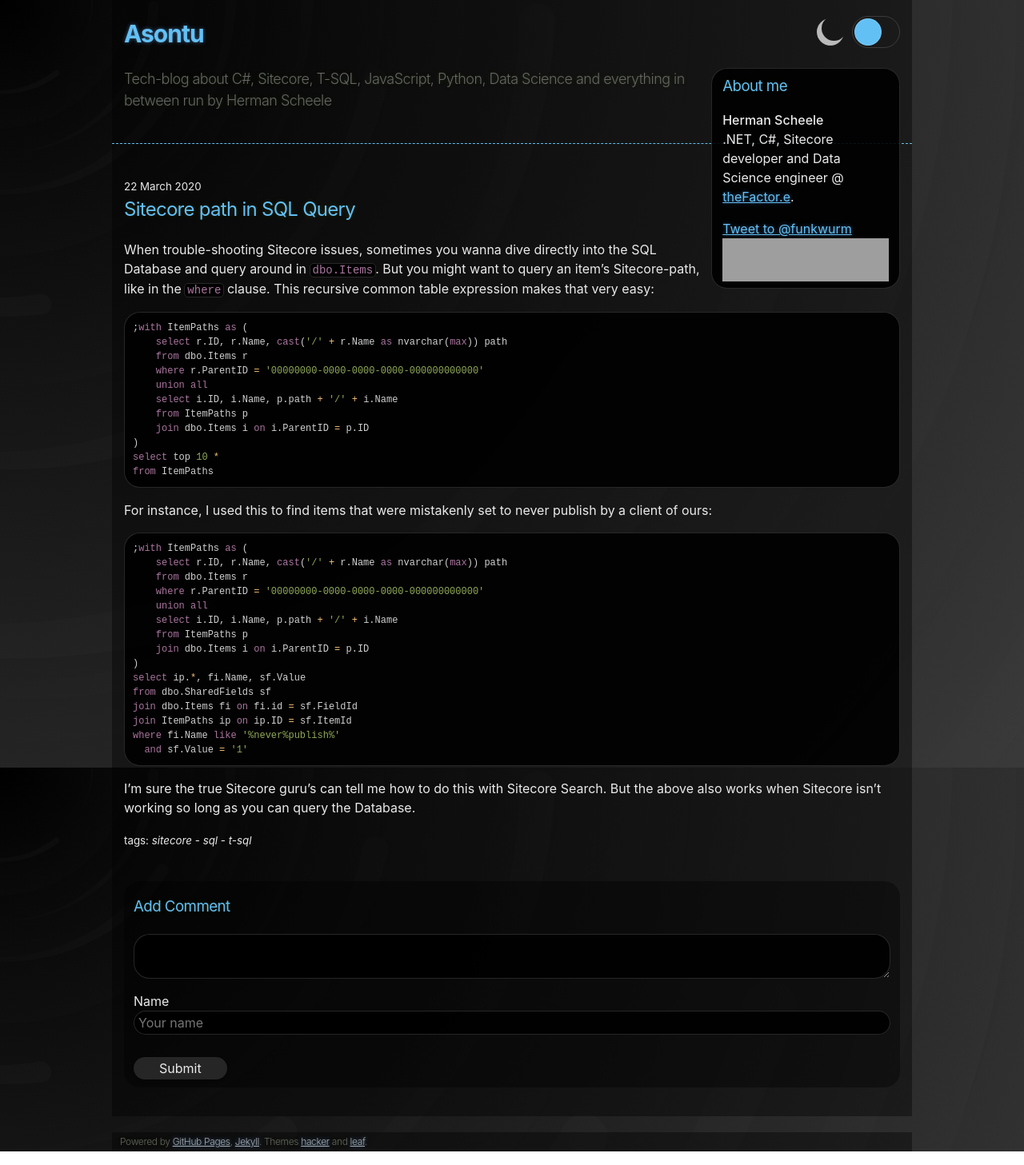
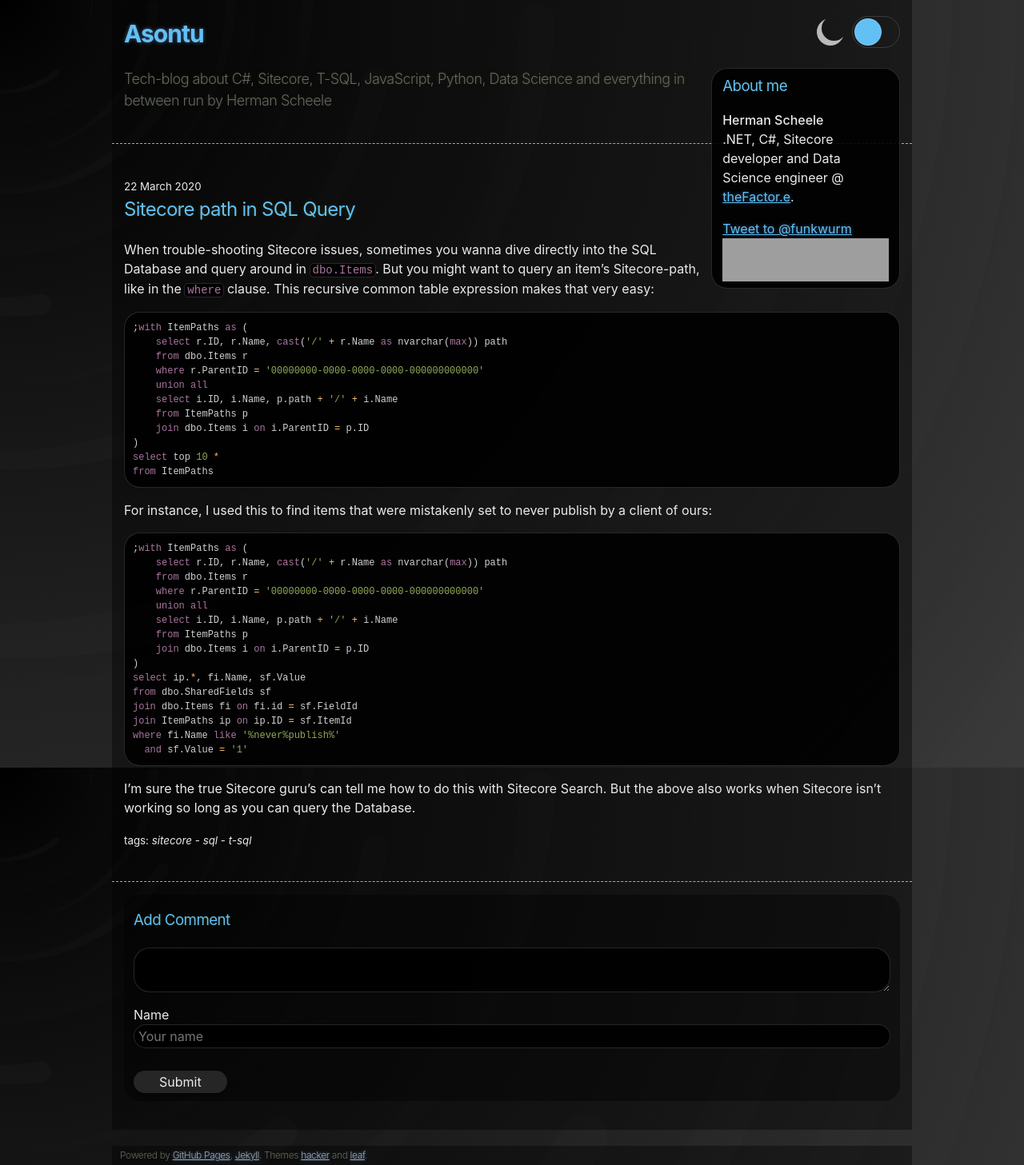
Before and after one commit to asontu/asontu.github.io, a Jekyll site: the page built from _posts/2020-03-22-sitecore-path-in-sql-query.md, in a window 1280 px wide. Shown: the whole page at 80% size. Built offline with Jekyll 4.4.1, drawn with Linux system fonts in a browser that asks for light colours; nearby versions of some CDN libraries; comment, search, counter and statistics services are not loaded; grey boxes are pictures that could not be loaded.

Commit message:
Show <hr> when there's no comments

```diff
--- a/_includes/comments.html
+++ b/_includes/comments.html
@@ -1,10 +1,12 @@
 <section class="comments">
+  {% comment %}
   <!--<p> Page slug is: {{ page.slug }} </p>
   {{ site.data.comments | inspect }} -->
+  {% endcomment %}
+  <hr>
 
   {% if site.data.comments[page.slug] %}
   <!-- Existing comments -->
-  <hr>
   <div class="comments__existing">
     <h2>Comments</h2>
     {% assign comments = site.data.comments[page.slug] | where_exp: "item", "item.replying_to == ''" %}
--- a/_sass/comment-styles.scss
+++ b/_sass/comment-styles.scss
@@ -131,7 +131,7 @@
 }
 .child {
     margin-left: 8%;
-	margin-top: -.6em;
+	margin-top: -.6em !important;
 }
 .comment__reply-link {
     color: $grey-color;
--- a/assets/css/style.scss
+++ b/assets/css/style.scss
@@ -170,6 +170,10 @@
 	}
 }
 
+.comment__new {
+	margin-top: 1em;
+}
+
 .comment__new:focus-within textarea {
 	height: 6em;
 }
```
